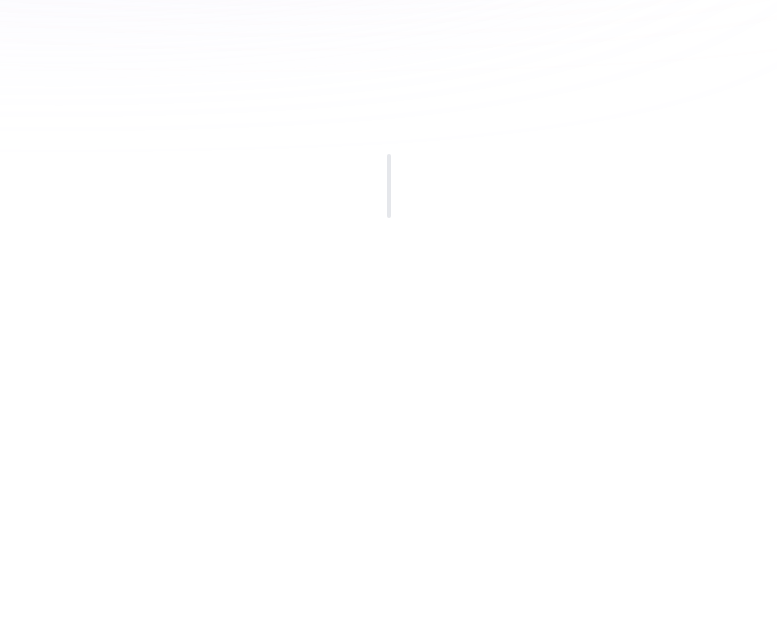
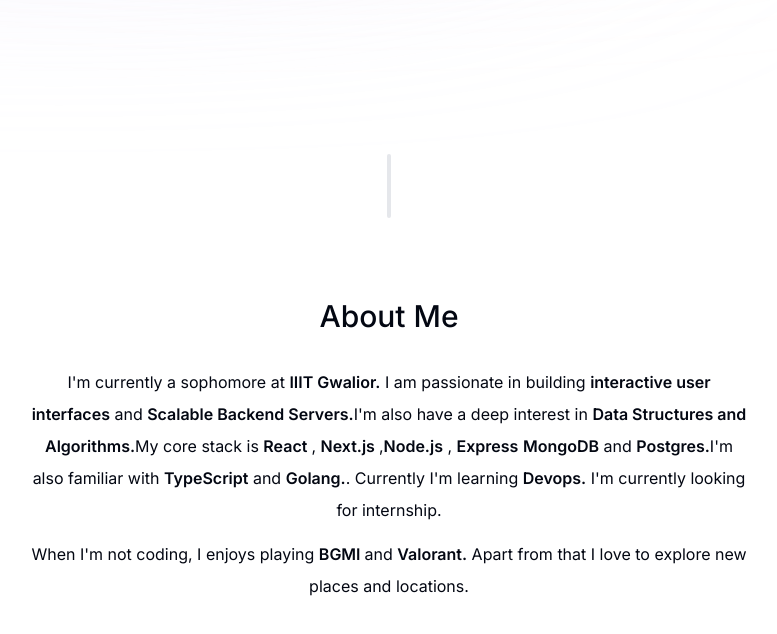
Before and after one commit to Ayush-Vish/Ayush-Dev, a Next.js app: page / in a window 1280 px wide. Shown: the part 754-1388 px from the top of the page, without its empty margins (251-1028 px from the left). Built offline with nearby package versions, Linux system fonts and the light colour scheme.

Commit message:
Added about section

```diff
--- a/app/globals.css
+++ b/app/globals.css
@@ -1,3 +1,8 @@
 @tailwind base;
 @tailwind components;
 @tailwind utilities;
+
+.op  > span{
+    font-weight: 600;
+
+}
--- a/components/About.tsx
+++ b/components/About.tsx
@@ -1,10 +1,45 @@
+
+
+"use client";
+
+
+import SectionHadding from "./SectionHading";
+import { motion } from "framer-motion"
 function About ( ) {
 
 
     return (
-        <section>
+        <motion.section
+        initial={{opacity:0 ,y:100}}
+        animate={{opacity: 1  , y:0}}
+        transition={{delay:0.6}}
+        className="mb-28 max-w-[45rem] text-center leading-8 sm:mb-40">
+            <SectionHadding >
+                About me
+            </SectionHadding>
+            <p className="mb-3 op" >
+                I'm currently a sophomore at <   span > IIIT Gwalior.</span> I am passionate in building <span>
 
-        </section>
+                     interactive user interfaces
+                    </span> and <span>
+                        Scalable Backend Servers.
+                    </span>
+                    I'm also have a deep interest in <span>
+                        Data Structures and Algorithms.
+                    </span>
+                    My core stack is <span> React </span> , <span> Next.js </span> ,<span>Node.js</span> , <span>Express</span> <span>MongoDB</span> and <span> Postgres.</span>
+                    I'm also familiar with <span>TypeScript</span> and <span>Golang.</span>.
+                    Currently I'm learning <span>Devops.</span> I'm currently looking for internship.
+
+
+            </p>
+            <p className="op">
+                When I'm not coding, I enjoys playing <span> BGMI </span> and       <span>
+                     Valorant.
+                </span> Apart from that I love to explore new places and locations.
+
+            </p>
+        </motion.section>
     )
 }
 
--- /dev/null
+++ b/components/SectionHading.tsx
@@ -0,0 +1,19 @@
+
+type SectionHaddingProps = {
+    children :React.ReactNode
+}
+
+function SectionHadding (  {children} : SectionHaddingProps ) {
+
+    return (
+        <h2 className="text-3xl mb-8 font-medium capitalize">
+                {children}
+
+            </h2>
+    )
+
+
+}
+
+
+export default SectionHadding;
```
